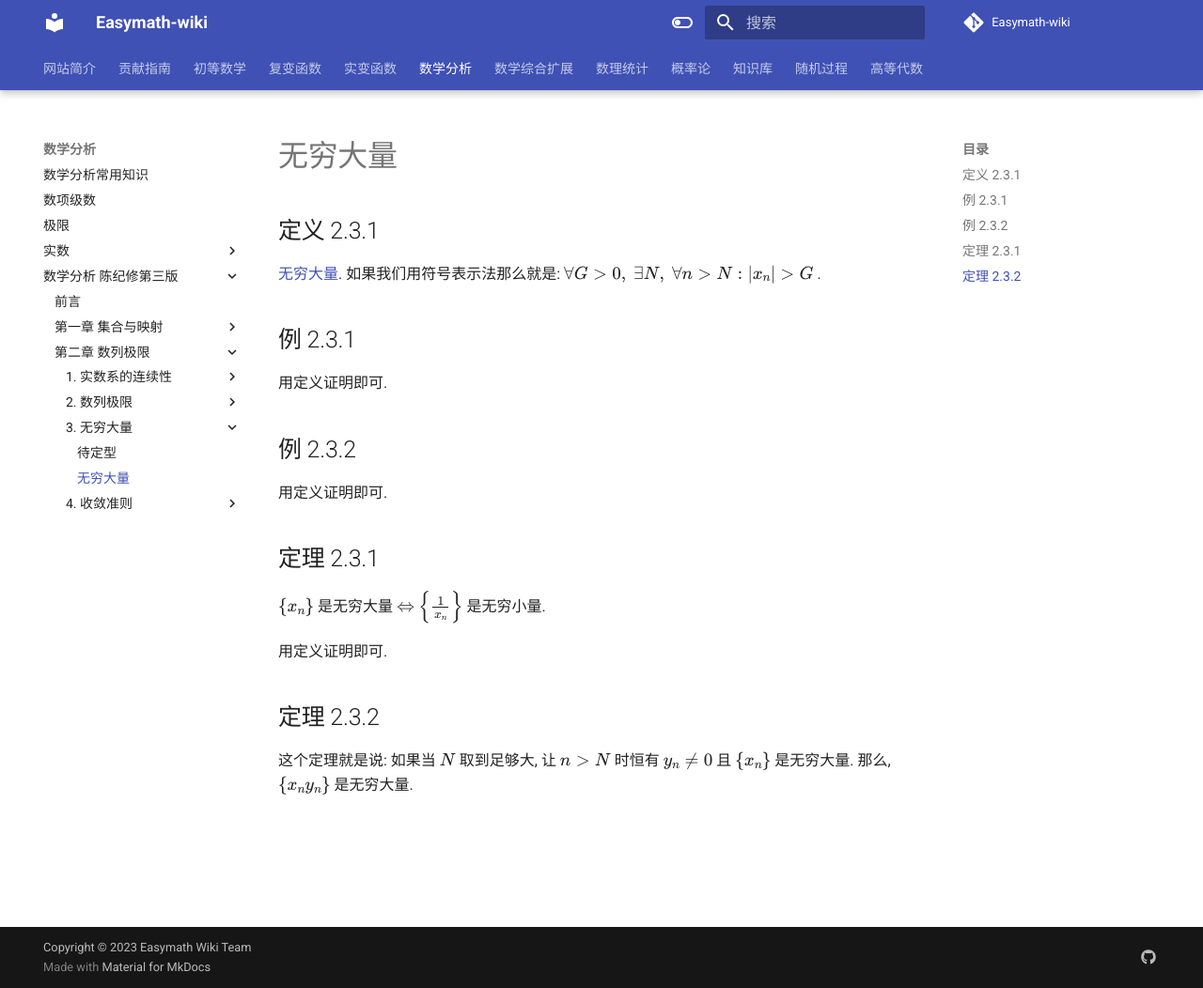
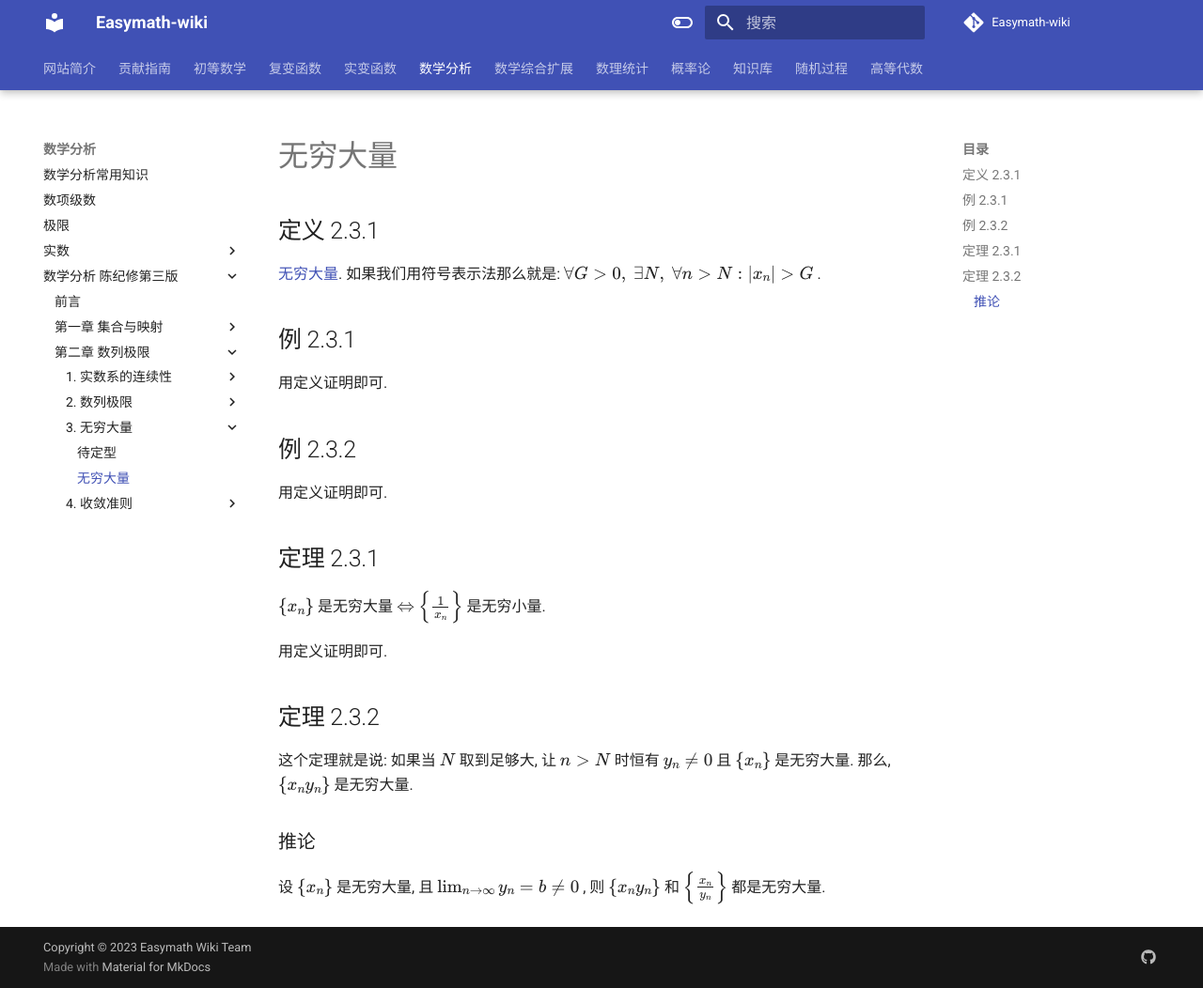
Before and after one commit to Easymath-wiki/Easymath-wiki, an MkDocs documentation site: the page built from docs/数学分析/数学分析 陈纪修第三版/第二章 数列极限/3. 无穷大量/无穷大量.md, in a window 1280 px wide and 1052 px high. Shown: the whole window at 94% size. Built offline with MkDocs 1.6.1 and Material for MkDocs 9.7.7, drawn with Linux system fonts in a browser that asks for light colours; formulas are drawn with MathJax 3; comment, search, counter and statistics services are not loaded.

Commit message:
update infty

```diff
--- a/docs/数学分析/数学分析 陈纪修第三版/第二章 数列极限/3. 无穷大量/无穷大量.md
+++ b/docs/数学分析/数学分析 陈纪修第三版/第二章 数列极限/3. 无穷大量/无穷大量.md
@@ -22,3 +22,7 @@ $\left \{ x_n \right \}$ 是无穷大量 $\Leftrightarrow$ $\left\{ \frac{1}{x_n
 
 这个定理就是说: 如果当 $N$ 取到足够大, 让 $n > N$ 时恒有 $y_n \neq 0$ 且 $\left \{ x_n \right \}$ 是无穷大量.
 那么, $\left \{ x_n y_n \right \}$ 是无穷大量.
+
+### 推论
+
+设 $\left \{ x_n \right \}$ 是无穷大量, 且 $\lim_{n \rightarrow \infty} y_n = b \neq 0$ , 则 $\left \{ x_n y_n \right \}$ 和 $\left \{ \frac{x_n}{y_n} \right \}$ 都是无穷大量.
```
